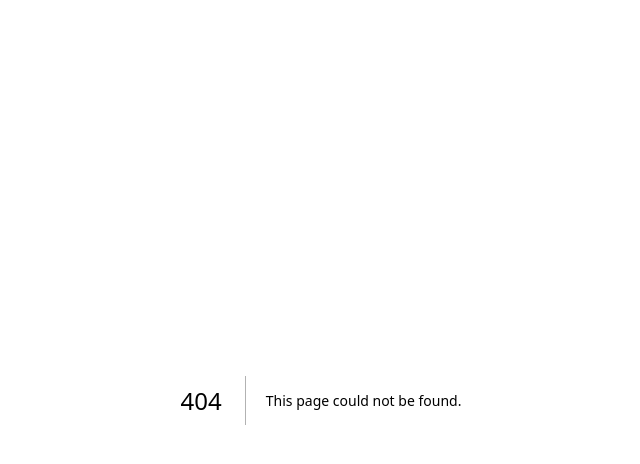
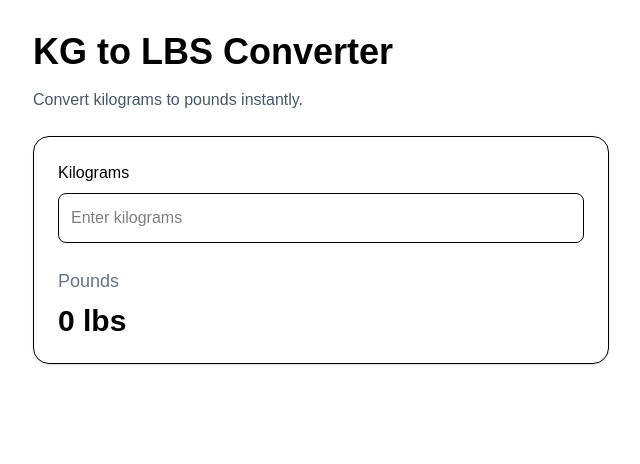
Before and after one commit to toollane/Toollane.net, a Next.js app: page /kg-to-lbs in a window 1280 px wide. Before the commit this address had no page. Shown: the top 464 px of the page, without its empty margins (319-959 px from the left). Built offline with nearby package versions, Linux system fonts and the light colour scheme.

Commit message:
add kg to lbs converter

```diff
--- /dev/null
+++ b/app/kg-to-lbs/page.tsx
@@ -0,0 +1,52 @@
+"use client";
+
+import { useState } from "react";
+
+export default function KgToLbsPage() {
+  const [kg, setKg] = useState("");
+
+  const lbs =
+    kg === ""
+      ? ""
+      : (parseFloat(kg) * 2.20462).toFixed(2);
+
+  return (
+    <main className="min-h-screen bg-white text-black p-8">
+      <div className="max-w-xl mx-auto">
+
+        <h1 className="text-4xl font-bold mb-4">
+          KG to LBS Converter
+        </h1>
+
+        <p className="mb-6 text-gray-600">
+          Convert kilograms to pounds instantly.
+        </p>
+
+        <div className="border rounded-2xl p-6 shadow-sm">
+
+          <label className="block mb-2 font-medium">
+            Kilograms
+          </label>
+
+          <input
+            type="number"
+            value={kg}
+            onChange={(e) => setKg(e.target.value)}
+            placeholder="Enter kilograms"
+            className="w-full border rounded-lg p-3 mb-6"
+          />
+
+          <div>
+            <p className="text-lg text-gray-500 mb-2">
+              Pounds
+            </p>
+
+            <div className="text-3xl font-bold">
+              {lbs || "0"} lbs
+            </div>
+          </div>
+        </div>
+      </div>
+    </main>
+  );
+}
```
